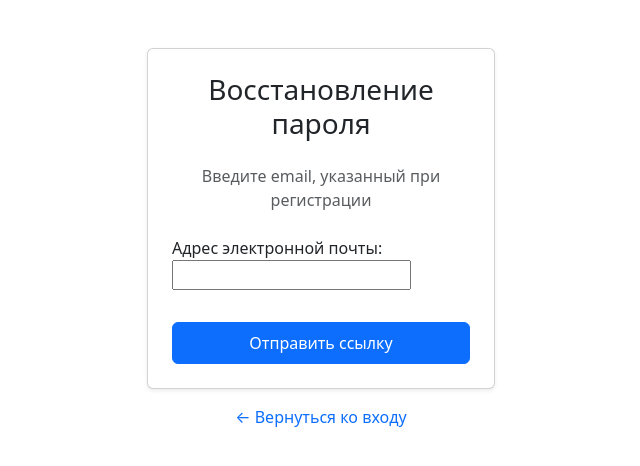
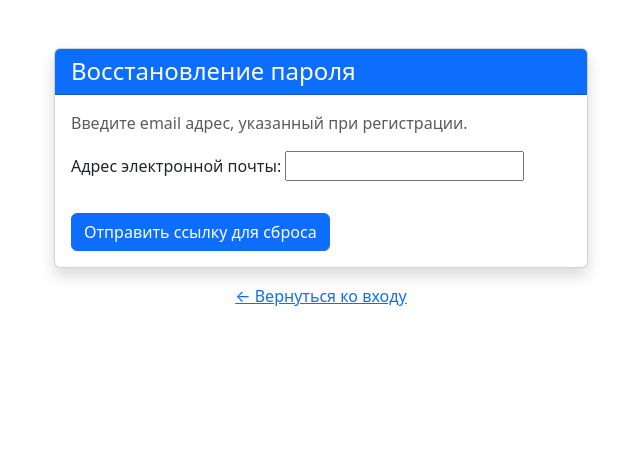
Before and after one commit to vadik7985-maker/final_project2, a Django app: page /auth/password_reset/ in a window 1280 px wide. Shown: the part 80-546 px from the top of the page, without its empty margins (319-959 px from the left). Run offline with Django 5.2, Linux system fonts and the light colour scheme.

Commit message:
Просто подредачила визуальное представление

```diff
--- a/prediction_site/templates/registration/password_reset_form.html
+++ b/prediction_site/templates/registration/password_reset_form.html
@@ -5,28 +5,26 @@
 {% block content %}
 <div class="container mt-5">
     <div class="row justify-content-center">
-        <div class="col-md-5 col-lg-4">
-            <div class="card shadow-sm">
-                <div class="card-body p-4">
-                    <h3 class="text-center mb-4">Восстановление пароля</h3>
-                    <p class="text-center text-muted mb-4">
-                        Введите email, указанный при регистрации
-                    </p>
+        <div class="col-md-6">
+            <div class="card shadow">
+                <div class="card-header bg-primary text-white">
+                    <h4 class="mb-0">Восстановление пароля</h4>
+                </div>
+                <div class="card-body">
+                    <p class="text-muted">Введите email адрес, указанный при регистрации.</p>
 
                     <form method="post">
                         {% csrf_token %}
                         {{ form.as_p }}
-                        <button type="submit" class="btn btn-primary w-100 mt-3 py-2">
-                            Отправить ссылку
+                        <button type="submit" class="btn btn-primary btn-block mt-3">
+                            Отправить ссылку для сброса
                         </button>
                     </form>
                 </div>
             </div>
 
             <div class="text-center mt-3">
-                <a href="{% url 'login' %}" class="text-decoration-none">
-                    ← Вернуться ко входу
-                </a>
+                <a href="{% url 'login' %}">← Вернуться ко входу</a>
             </div>
         </div>
     </div>
```
